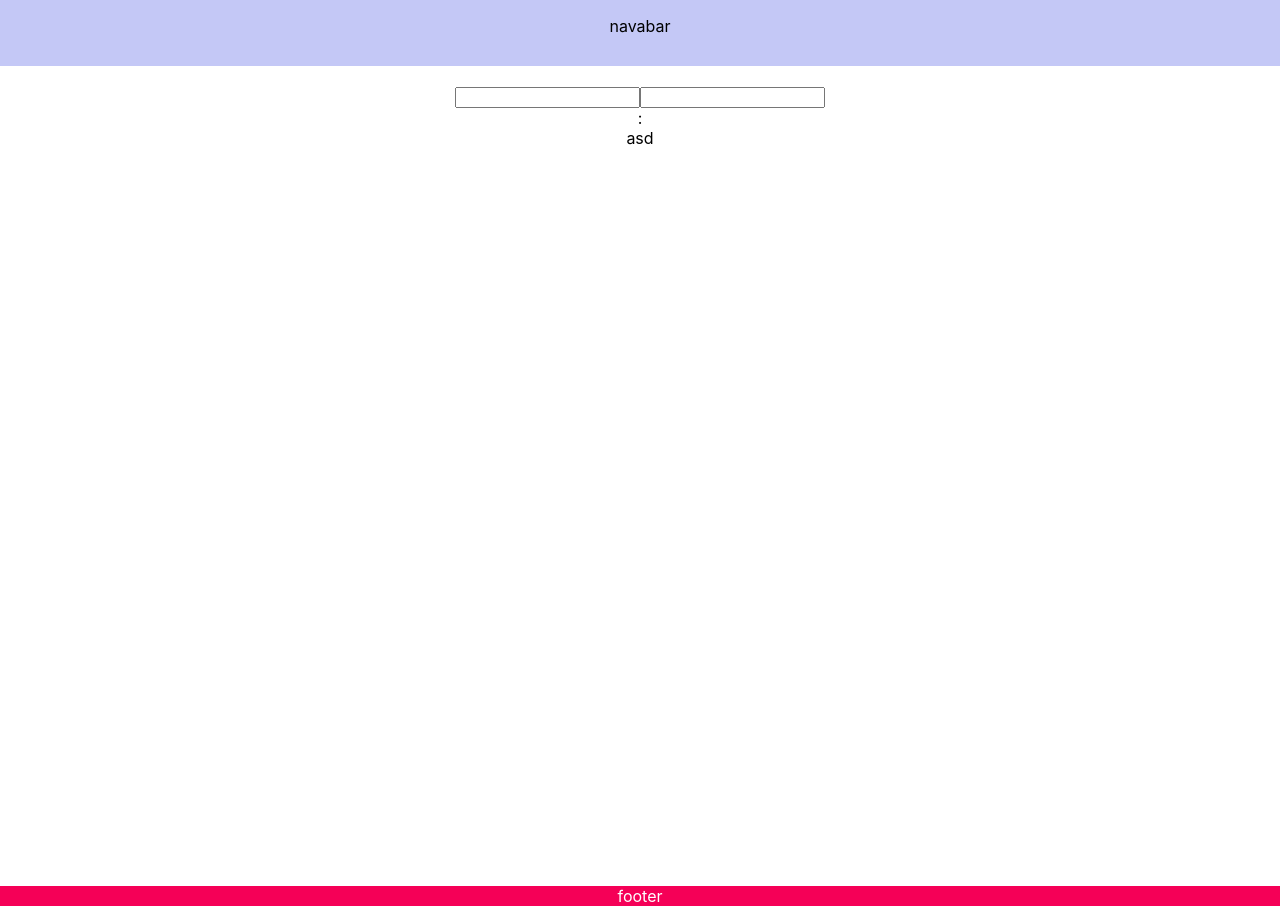
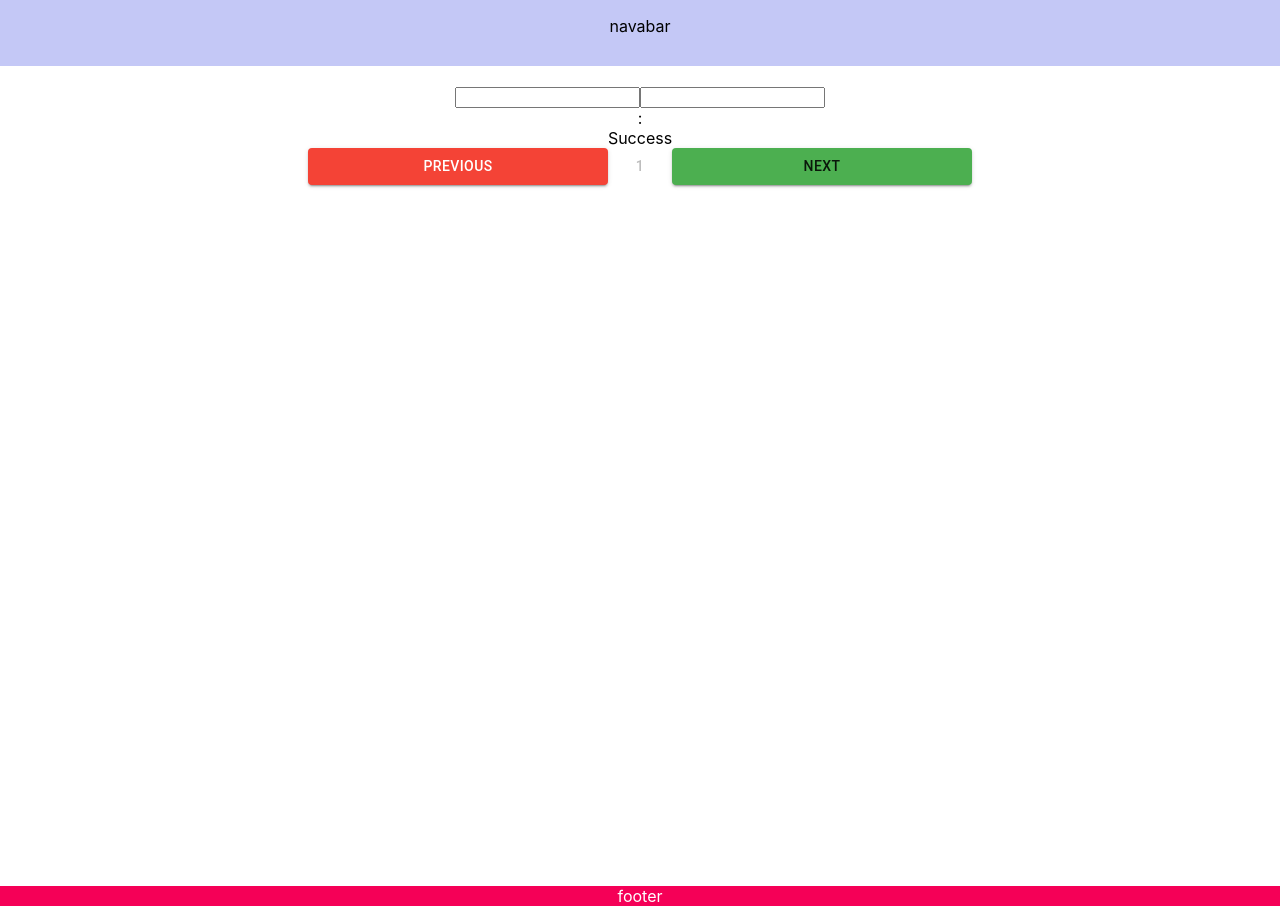
Before and after one commit to konsbe/workspace, a React (Create React App) app: page / in a window 1280 px wide. Built offline with nearby package versions, Linux system fonts and the light colour scheme; no server answers.

Commit message:
use Pagination Query

```diff
--- a/src/components/Opap/index.tsx
+++ b/src/components/Opap/index.tsx
@@ -1,10 +1,13 @@
-import React, { useEffect, useState } from "react";
+import React, { useState } from "react";
+import { useQuery } from "react-query";
+import { Button } from "@mui/material";
+import { Box } from "@mui/material";
+//typic axios fetching data and returning a jsonfile as a response
 import axios from "axios";
 
-//typic axios fetching data and returning a jsonfile as a response
-const fetchData = () => {
-  return axios
-    .get("https://api.opap.gr/draws/v3.0/1100/visual-draw/928881")
+const fetchOpapData = async (page: number) => {
+  axios
+    .get(`https://api.opap.gr/draws/v3.0/1100/visual-draw/90000${page}`)
     .then((res) => {
       console.log(JSON.stringify(res));
       return res;
@@ -13,11 +16,54 @@ const fetchData = () => {
 };
 
 const Opap = () => {
-  //   const [kinoData, setKinoData] = useState<any>([]);
-  useEffect(() => {
-    fetchData();
-  }, []);
-  return <>asd</>;
+  const [page, setPage] = useState<number>(1);
+  const { isLoading, isError, error, data, isFetching, isPreviousData } =
+    useQuery(["kino ", page], () => fetchOpapData(page), {
+      keepPreviousData: true,
+    });
+
+  return (
+    <>
+      <Box>
+        {isLoading ? (
+          <div>Loading...</div>
+        ) : isError ? (
+          <div>Error: {error}</div>
+        ) : (
+          <div>Success</div>
+        )}
+        <Button
+          variant="contained"
+          color="error"
+          sx={{ width: 300 }}
+          onClick={() => {
+            if (!isPreviousData) {
+              setPage((old) => Math.max(old - 1, 0));
+            }
+          }}
+          disabled={page === 0}
+        >
+          Previous
+        </Button>
+        <Button variant="text" disabled>
+          {page}
+        </Button>
+        <Button
+          variant="contained"
+          color="success"
+          sx={{ width: 300 }}
+          onClick={() => {
+            if (!isPreviousData) {
+              setPage((old) => old + 1);
+            }
+          }}
+        >
+          Next
+        </Button>
+      </Box>
+      <Box>{isFetching ? <span> Loading...</span> : null} </Box>
+    </>
+  );
 };
 
 export default Opap;
```
Also changed, not shown: src/components/Opap/api/index.ts (deleted, +0 -20 lines).
